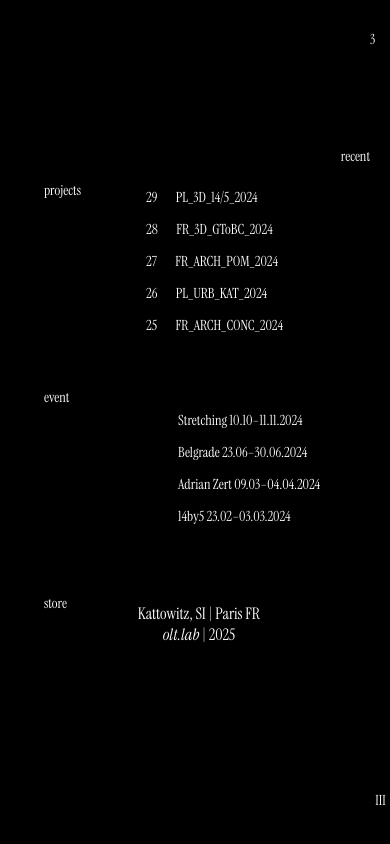
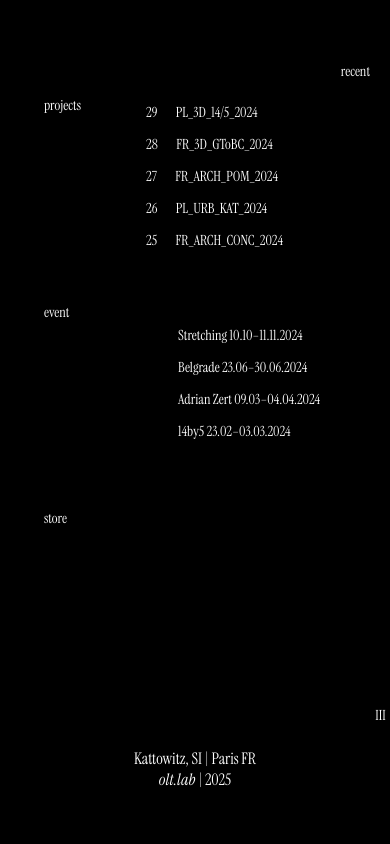
Before and after one commit to GeraltR/oltlab_v2, a React (Vite) app: page / in a window 390 px wide. Shown: the part 838-1682 px from the top of the page. Built offline with nearby package versions, Linux system fonts and the light colour scheme.

Commit message:
Correcting position mobile mode foot logo bar

```diff
--- a/src/components/BottomLogoBar/BottomLogoBar.module.css
+++ b/src/components/BottomLogoBar/BottomLogoBar.module.css
@@ -1,6 +1,6 @@
 .bottomLogoBar {
   width: 100%;
-  height: 3rem;
+  height: 13rem;
   margin: 0 auto;
   display: flex;
   justify-content: center;
@@ -8,13 +8,12 @@
 }
 
 .bottomLogoBarMobile {
-  position: absolute;
+  position: relative;
   width: 100%;
-  height: 3rem;
-  margin: 0 auto;
+  height: 13rem;
+  margin: 0 auto 8rem auto;
   display: flex;
   justify-content: center;
   align-items: flex-end;
-  top: 170%;
   background-color: transparent;
 }
```
